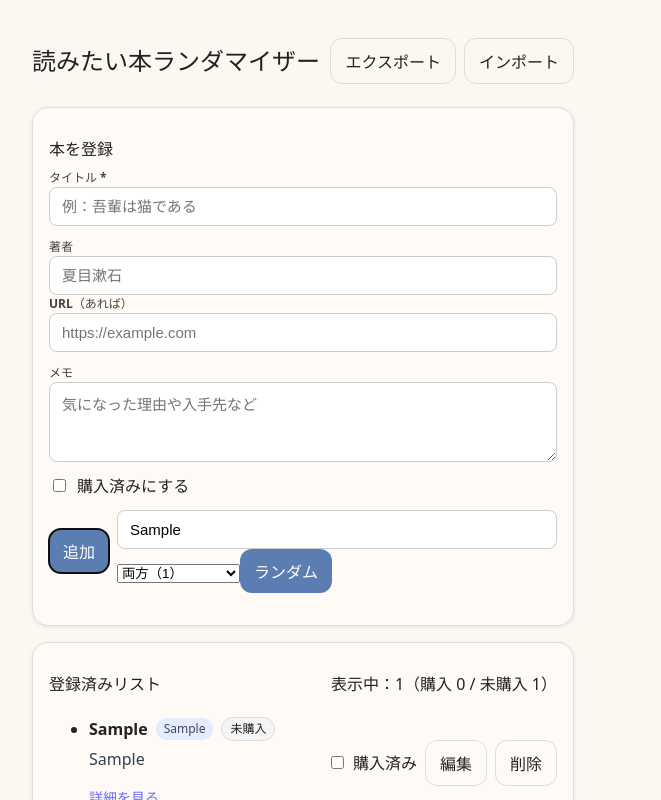
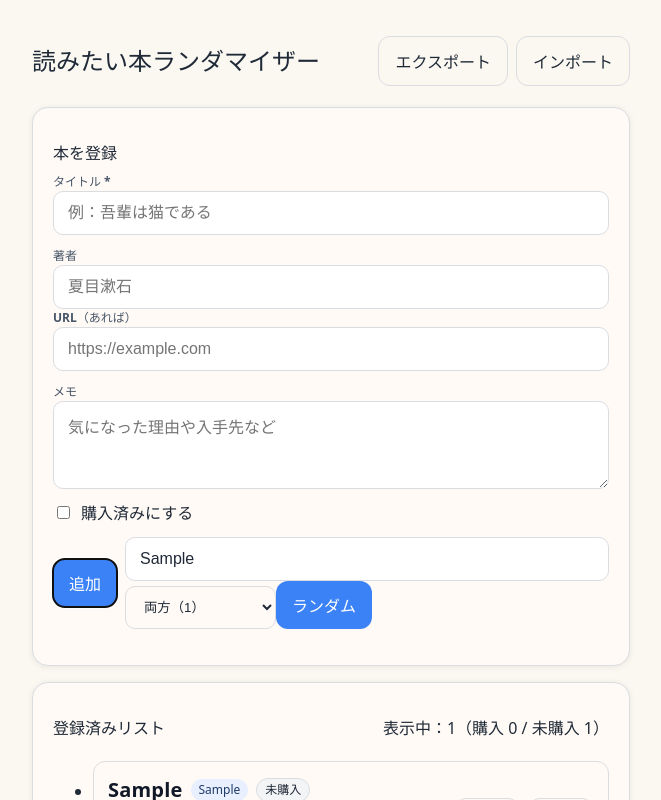
Before and after one commit to NOWA-36/randombook, a React (Vite) app: page / in a window 1280 px wide. Both pictures are taken after typing "Sample", "Sample", "Sample", "Sample", "Sample" into the empty fields and a click on the button "追加". Shown: the top 800 px of the page, without its empty margins (0-661 px from the left). Built offline with nearby package versions, Linux system fonts and the light colour scheme.

Commit message:
デザイン変更

```diff
--- a/index.html
+++ b/index.html
@@ -56,6 +56,21 @@
   @media (prefers-color-scheme: dark) {
     body { background: #121212; color: #eaeaea; }
   }
+    /* 見出し（本のタイトル）の改行をきれいにする */
+  .book-title {
+    font-weight: 700;
+    letter-spacing: .01em;
+    line-height: 1.35;
+  }
+  /* ブラウザが対応していれば “変な最終行/2文字行” を減らす */
+  @supports (text-wrap: pretty) {
+    .book-title { text-wrap: pretty; }
+  }
+  @supports (text-wrap: balance) {
+    .book-title { text-wrap: balance; }
+  }
+  /* 日本語の不自然な分割を減らす（過剰分割の抑止） */
+  .book-title { word-break: keep-all; }
 </style>
 </head>
 <body>
--- a/src/App.jsx
+++ b/src/App.jsx
@@ -1,11 +1,14 @@
 const prefersDark = window.matchMedia("(prefers-color-scheme: dark)").matches;
 const colors = {
-  bg: prefersDark ? "#121212" : "#faf8f1",
-  card: prefersDark ? "#1e1e1e" : "#fffaf5",
-  border: prefersDark ? "#333" : "#ddd",
-  text: prefersDark ? "#eaeaea" : "#222",
-  accent: prefersDark ? "#7bb0ff" : "#5b7db1",
-  badge: prefersDark ? "#2f3b55" : "#e3edff",
+  bg: prefersDark ? "#111315" : "#faf8f1",
+  card: prefersDark ? "#171a1c" : "#fffaf5",
+  border: prefersDark ? "#2a2f33" : "#d9dde2",
+  text: prefersDark ? "#e6e9ee" : "#1f2937",        // ベース文字
+  textStrong: prefersDark ? "#f9fafb" : "#111827",   // タイトルなど
+  muted: prefersDark ? "#a9b1bb" : "#475569",        // 補助テキスト
+  accent: prefersDark ? "#7bb0ff" : "#3b82f6",       // ボタン色 少し強め
+  badgeBg: prefersDark ? "#223047" : "#e8f0ff",
+  chipOff: prefersDark ? "#1b2229" : "#f3f4f6",
 };
 
 // App.jsx（購入/未購入フラグ & 抽選モード対応版）
@@ -276,72 +279,91 @@ export default function App() {
 
   // ざっくりCSS（依存なし）
   const styles = {
-   page: { minHeight: "100vh", background: colors.bg, color: colors.text, padding: "24px" },
+  page: {
+    minHeight: "100vh",
+    background: colors.bg,
+    color: colors.text,
+    padding: "clamp(16px, 4vw, 32px)",            // スマホで余白自動調整
+    WebkitTextSizeAdjust: "100%"                  // iOS の自動拡大抑止
+  },
   container: { maxWidth: 960, margin: "0 auto" },
   card: {
     background: colors.card,
     borderRadius: 16,
-    boxShadow: prefersDark ? "0 1px 4px rgba(255,255,255,.08)" : "0 1px 4px rgba(0,0,0,.08)",
     border: `1px solid ${colors.border}`,
-    padding: 16,
+    boxShadow: prefersDark
+      ? "0 1px 6px rgba(0,0,0,.4)"
+      : "0 1px 6px rgba(0,0,0,.08)",
+    padding: "clamp(12px, 2.8vw, 20px)",
     marginTop: 16,
   },
-  label: { fontSize: 12, fontWeight: 600, color: "#444" },
-  input: {
+  label: { fontSize: 12, fontWeight: 700, color: colors.muted },
+    input: {
     width: "100%",
-    padding: "10px 12px",
-    borderRadius: 8,
-    border: "1px solid #ccc",
-    background: "#fff",
-    fontSize: 15,
+    padding: "12px 14px",
+    borderRadius: 10,
+    border: `1px solid ${colors.border}`,
+    background: prefersDark ? "#0f1214" : "#fff",
+    color: colors.text,
+    fontSize: "clamp(15px, 3.8vw, 16px)"
   },
   textarea: {
     width: "100%",
-    padding: "10px 12px",
-    borderRadius: 8,
-    border: "1px solid #ccc",
-    background: "#fff",
-    minHeight: 80,
-    fontSize: 15,
+    padding: "12px 14px",
+    borderRadius: 10,
+    border: `1px solid ${colors.border}`,
+    background: prefersDark ? "#0f1214" : "#fff",
+    color: colors.text,
+    minHeight: 88,
+    fontSize: "clamp(15px, 3.8vw, 16px)"
   },
-btn: {
-    padding: "10px 14px",
+  btn: {
+    padding: "12px 16px",
     borderRadius: 12,
     border: "none",
     background: colors.accent,
     color: "#fff",
-    fontWeight: 600,
+    fontWeight: 700,
     cursor: "pointer",
+    fontSize: "clamp(15px, 3.8vw, 16px)"
   },
   btnGhost: {
-    padding: "10px 14px",
+    padding: "12px 16px",
     borderRadius: 12,
     border: `1px solid ${colors.border}`,
     background: "transparent",
     color: colors.text,
     cursor: "pointer",
+    fontSize: "clamp(15px, 3.8vw, 16px)"
   },
-   badge: {
-    background: colors.badge,
+  listItem: {
+    border: `1px solid ${colors.border}`,
+    borderRadius: 12,
+    padding: "clamp(10px, 3vw, 14px)"
+  },
+  badge: {
+    background: colors.badgeBg,
     borderRadius: 999,
     padding: "2px 8px",
     fontSize: 12,
-    color: prefersDark ? "#d0e0ff" : "#445",
+    color: prefersDark ? "#d8e6ff" : "#1f3b6b"
   },
-  chip: (active) => ({
-    borderRadius: 999,
-    padding: "2px 8px",
-    fontSize: 12,
+  // タイトルの見やすさ・サイズ調整（スマホで大きめ）
+  title: {
+    fontWeight: 800,
+    color: colors.textStrong,
+    fontSize: "clamp(18px, 5.2vw, 20px)",
+    lineHeight: 1.35
+  },
+  // サブテキスト
+  subtext: { color: colors.muted, fontSize: "clamp(12px, 3.4vw, 14px)" },
+  select: {
+    padding: "12px 14px",
+    borderRadius: 10,
     border: `1px solid ${colors.border}`,
-    background: active ? colors.accent : prefersDark ? "#1f2a3a" : "#f4f4f4",
-    color: active ? "#fff" : colors.text,
-  }),
-  // ページ全体に追加
-  page: {
-    minHeight: "100vh",
-    background: "#faf8f1",
-    padding: "clamp(16px, 4vw, 32px)", // スマホで自動調整
-  },
+    background: "transparent",
+    color: colors.text
+  }
 };
 
 
@@ -480,12 +502,18 @@ btn: {
                   <div style={{ display: "flex", gap: 8 }}>
                     <div style={{ flex: 1, minWidth: 0 }}>
                       <div style={{ display: "flex", alignItems: "center", gap: 8 }}>
-                        <span style={{ fontWeight: 700 }}>{b.title}</span>
+                        <span className="book-title" style={styles.title}>{b.title}</span>
                         {b.author && <span style={styles.badge}>{b.author}</span>}
-                        <span style={styles.chip(b.purchased)}>
+                        <span style={{
+                          borderRadius: 999, padding: "2px 8px", fontSize: 12,
+                          border: `1px solid ${colors.border}`,
+                          background: b.purchased ? colors.accent : colors.chipOff,
+                          color: b.purchased ? "#fff" : colors.text
+                        }}>
                           {b.purchased ? "購入済み" : "未購入"}
                         </span>
                       </div>
+
                       {b.note && (
                         <p style={{ marginTop: 6, whiteSpace: "pre-wrap", color: "#334155" }}>
                           {b.note}
```
